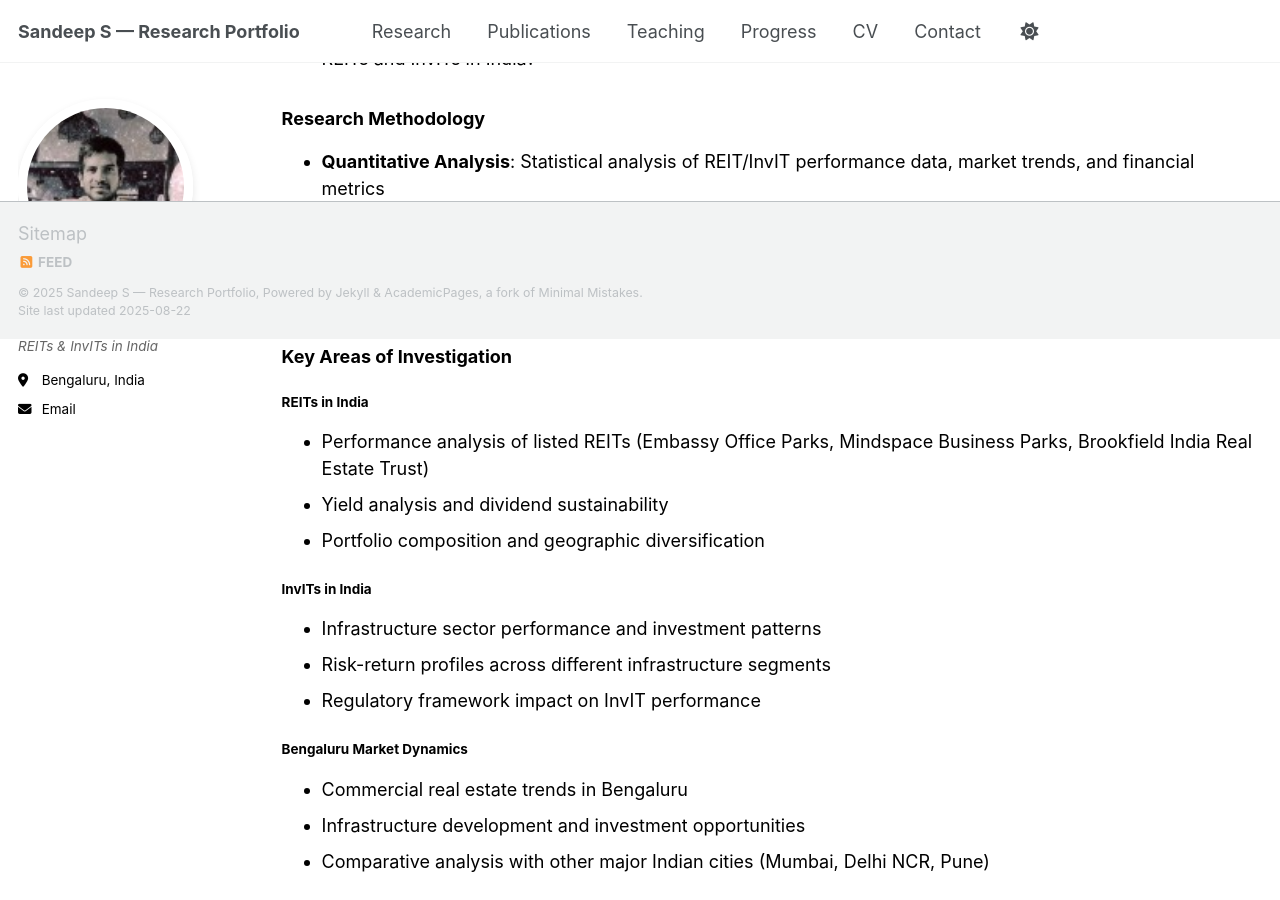
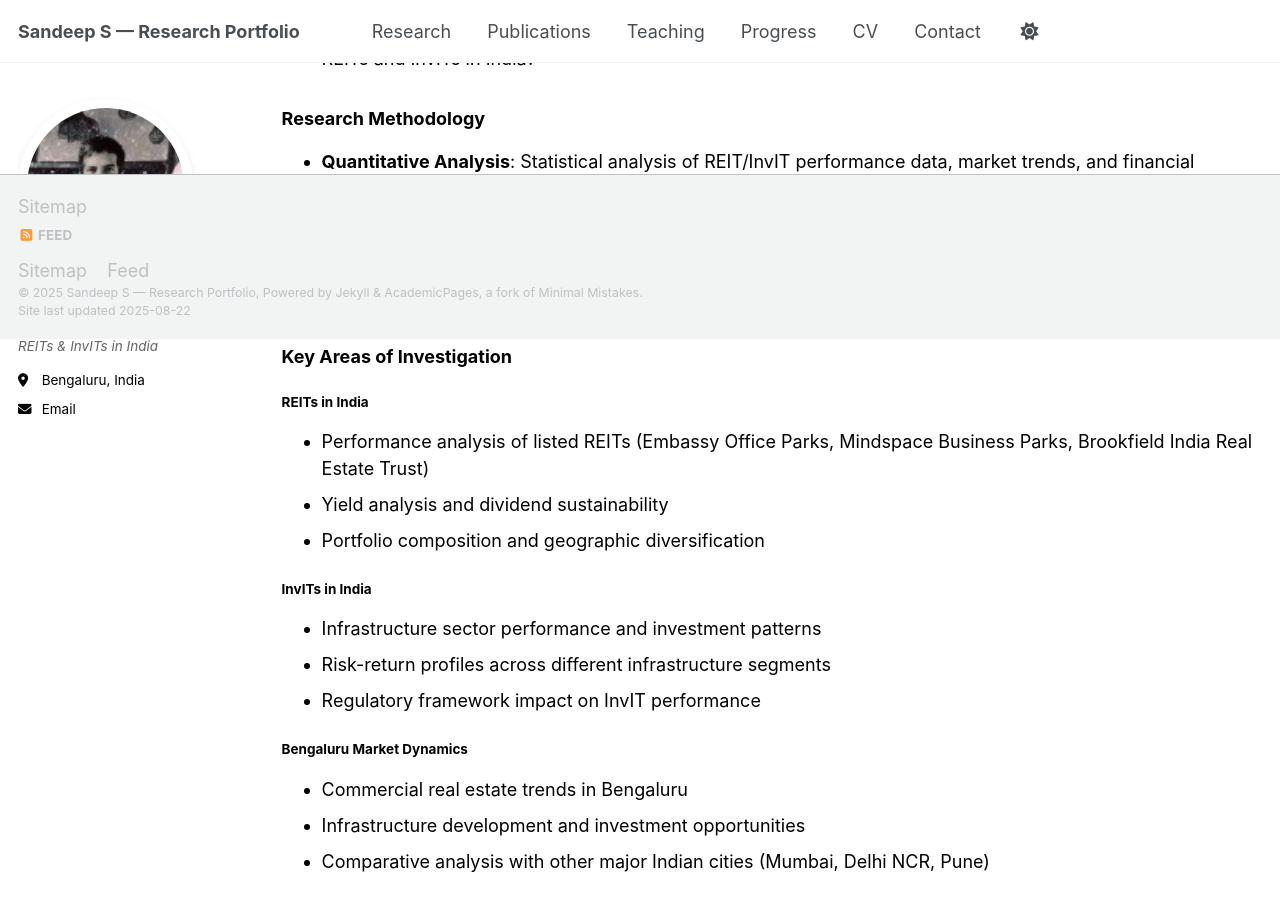
Before and after one commit to SanKabira/sandeep-research-portfolio, a Jekyll site: the page built from _pages/research.md, in a window 1280 px wide and 900 px high, scrolled down 561 px. Built offline with Jekyll 4.4.1, drawn with Linux system fonts in a browser that asks for light colours; a script that is not in the unit is left out.

Commit message:
feat(footer): add Sitemap and Feed links and explicit copyright line

```diff
--- a/_includes/footer.html
+++ b/_includes/footer.html
@@ -19,7 +19,12 @@
 </div>
 {% endif %}
 
+<div class="page__footer-custom">
+  <a href="{{ '/sitemap/' | relative_url }}">Sitemap</a>
+  &nbsp;&nbsp;
+  <a href="{% if site.atom_feed.path %}{{ site.atom_feed.path }}{% else %}{{ '/feed.xml' | relative_url }}{% endif %}">Feed</a>
+</div>
 <div class="page__footer-copyright">
-  &copy; {{ site.time | date: '%Y' }} {{ site.name | default: site.title }}, {{ site.data.ui-text[site.locale].powered_by | default: "Powered by" }} <a href="http://jekyllrb.com" rel="nofollow">Jekyll</a> &amp; <a href="https://github.com/academicpages/academicpages.github.io">AcademicPages</a>, a fork of <a href="https://mademistakes.com/work/minimal-mistakes-jekyll-theme/" rel="nofollow">Minimal Mistakes</a>.<br />
-  Site last updated {{ "now" | date: '%Y-%m-%d' }}
+  &copy; {{ site.time | date: '%Y' }} {{ site.title }}, Powered by <a href="http://jekyllrb.com" rel="nofollow">Jekyll</a> &amp; <a href="https://github.com/academicpages/academicpages.github.io">AcademicPages</a>, a fork of <a href="https://mademistakes.com/work/minimal-mistakes-jekyll-theme/" rel="nofollow">Minimal Mistakes</a>.<br />
+  Site last updated {{ site.time | date: '%Y-%m-%d' }}
 </div>
```
